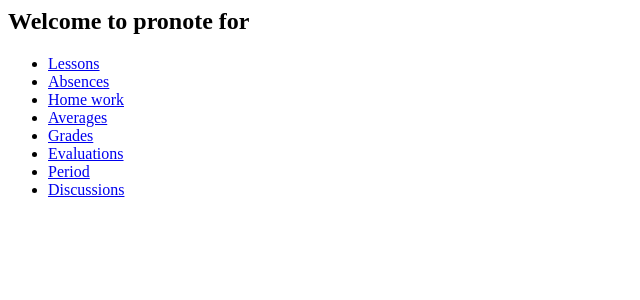
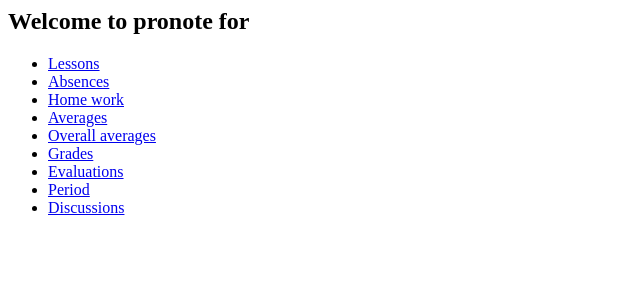
Before and after one commit to bdbogjoe/pronote-rest, a Flask app: template templates/home.html in a window 1280 px wide. Shown: the top 300 px of the page, without its empty margins (0-640 px from the left). Run offline with Flask 2, Linux system fonts and the light colour scheme; the template is opened without the code that fills it, so the values that code supplies are empty.

Commit message:
add links

```diff
--- a/templates/home.html
+++ b/templates/home.html
@@ -6,6 +6,7 @@
     <li><a href="/absences">Absences</a></li>
     <li><a href="/homework">Home work</a></li>
     <li><a href="/averages">Averages</a></li>
+    <li><a href="/overall_average">Overall averages</a></li>
     <li><a href="/grades">Grades</a></li>
     <li><a href="/evaluations">Evaluations</a></li>
     <li><a href="/period">Period</a></li>
```
